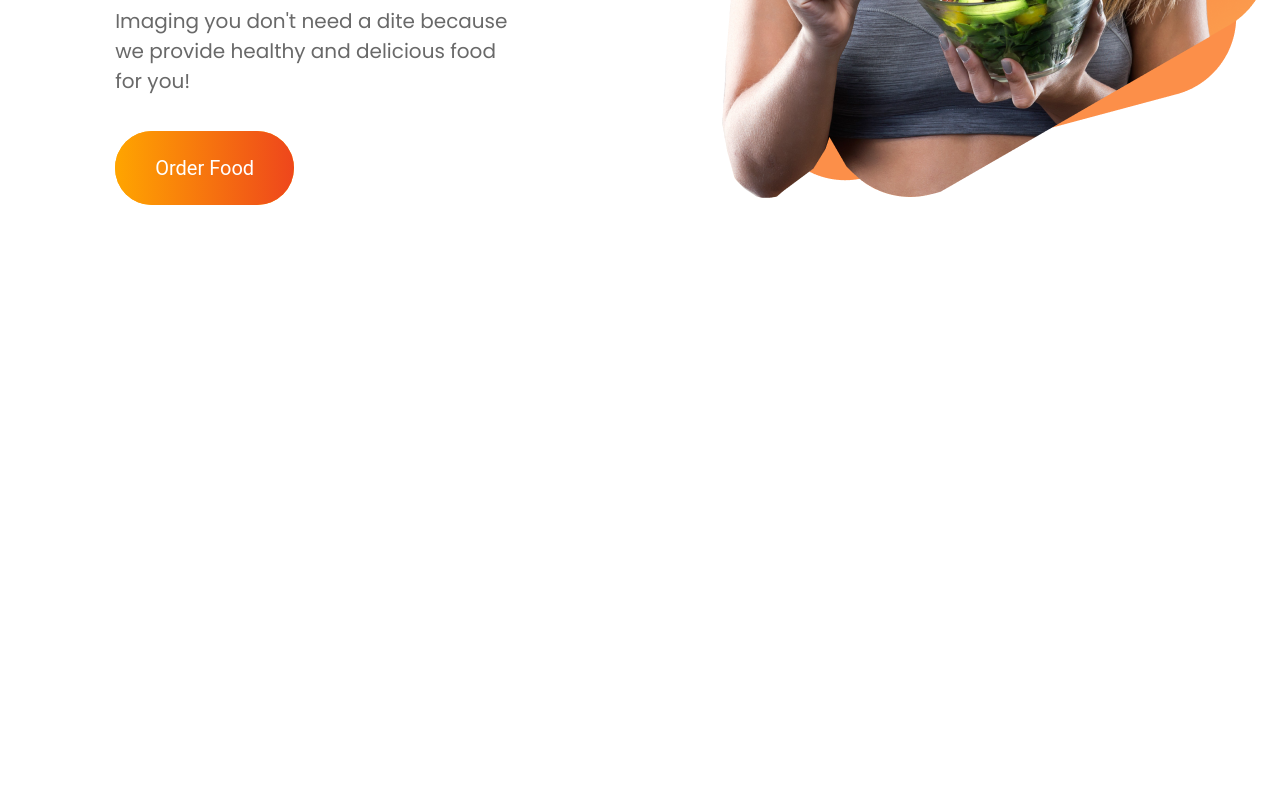
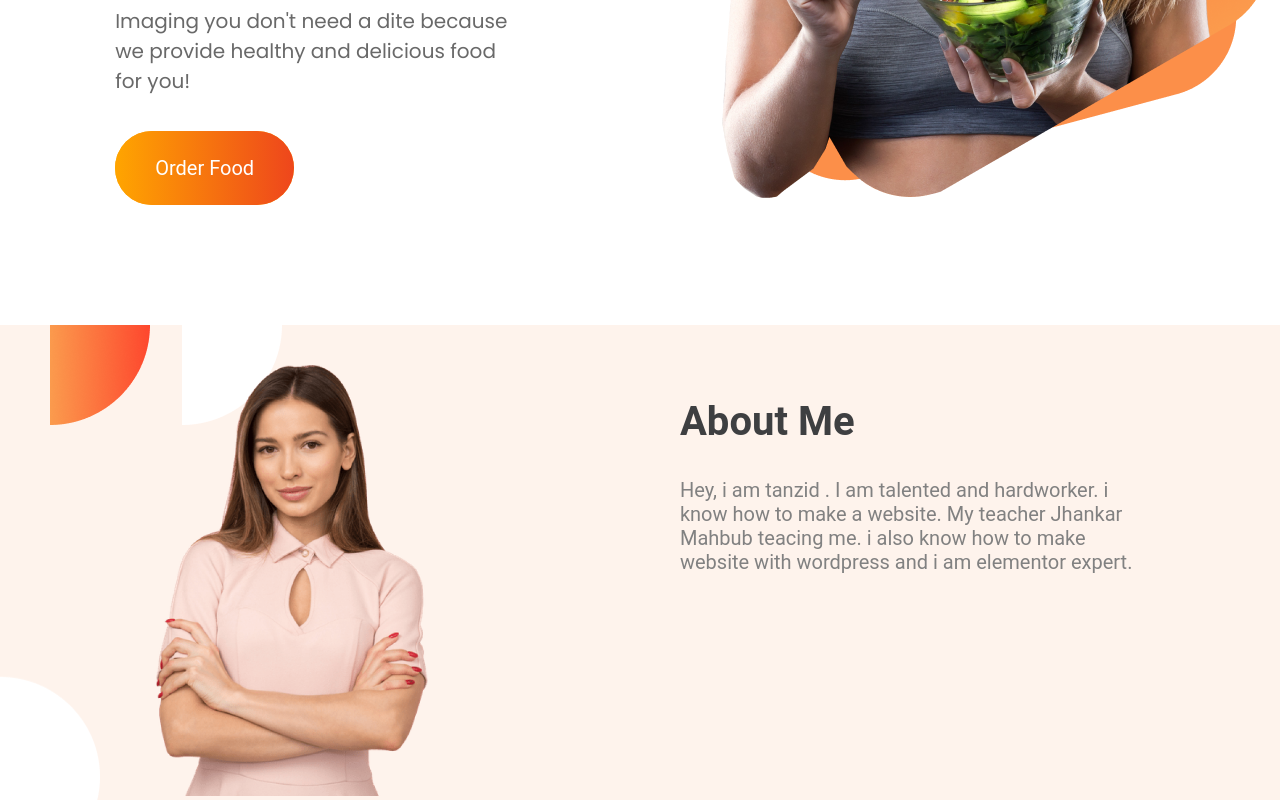
Before and after one commit to Tanzidul/assinment1, a plain HTML site: page index.html in a window 1280 px wide. Shown: the part 606-1406 px from the top of the page. Before the commit the page ends 901 px from the top, so only its background shows below. Drawn offline with Linux system fonts and the light colour scheme.

Commit message:
second commit

```diff
--- a/index.html
+++ b/index.html
@@ -44,5 +44,18 @@
         <div class="half-width">
             <img src="images/female/Group 8425.png" alt="">
         </div>
+    </section>
+    <section class="section2">
+        <div class="image">
+            <img src="images/female/Person Image.png" alt="">
+        </div>
+        <div class="about-me">
+            <h2>About Me</h2>
+            <p>Hey, i am tanzid . I am talented and hardworker. i know how to make a website. My teacher Jhankar
+                Mahbub teacing me.
+                i also know how to make website with wordpress and i am elementor expert.
+            </p>
+        </div>
+    </section>
 
 </body>
--- a/style.css
+++ b/style.css
@@ -46,6 +46,7 @@ body{
 /*  */
 .flex-contant{
     display: flex;
+    padding-bottom: 30px;
 }
 
 .half-width{
@@ -86,3 +87,29 @@ body{
 .half-width a:hover{
     background-image: linear-gradient(to right, rgb(238, 70, 28), orange);
 }
+/*  */
+
+.section2{
+    display: flex;
+    background-image: url(images/male/shapes/7.png);
+    padding-top: 40px;
+
+}
+.image img{
+    width: 40%;
+    margin-left: 23%;
+}
+.about-me{
+    width: 55%;
+    margin-right: 10%;
+
+}
+.about-me h2{
+    font-size: 40px;
+    font-weight: 700;
+    color: rgb(62, 63, 65);
+}
+.about-me p{
+    font-size: 20px;
+    color: rgb(129, 129, 129);
+}
```
